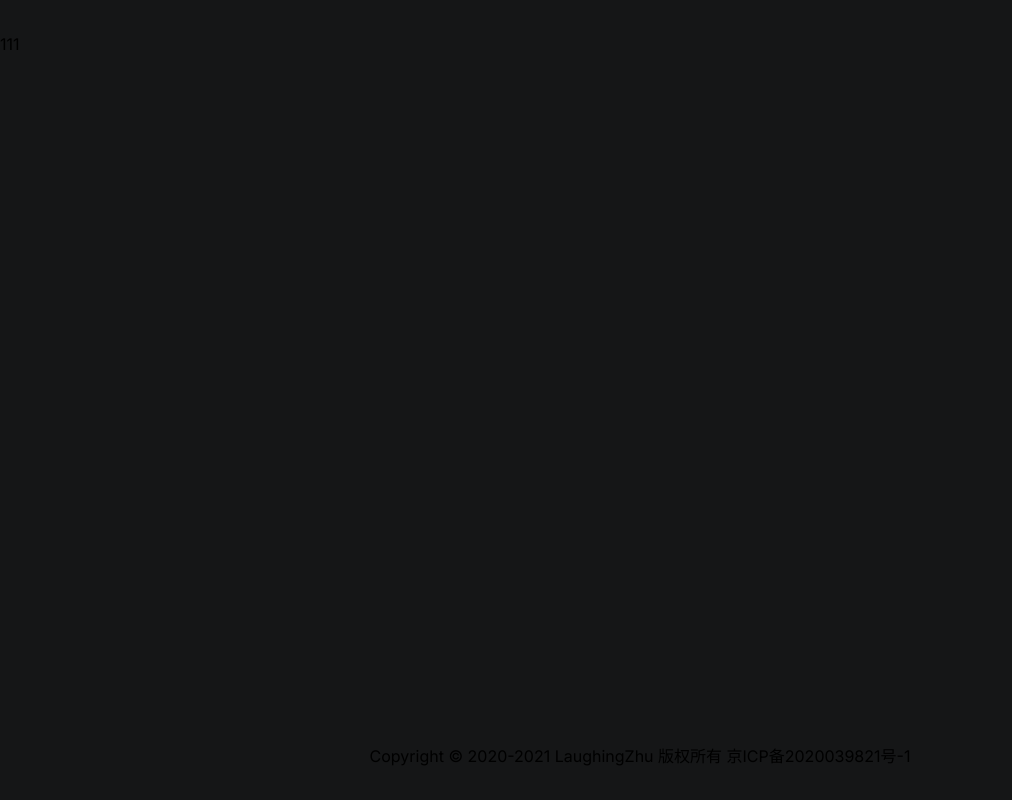
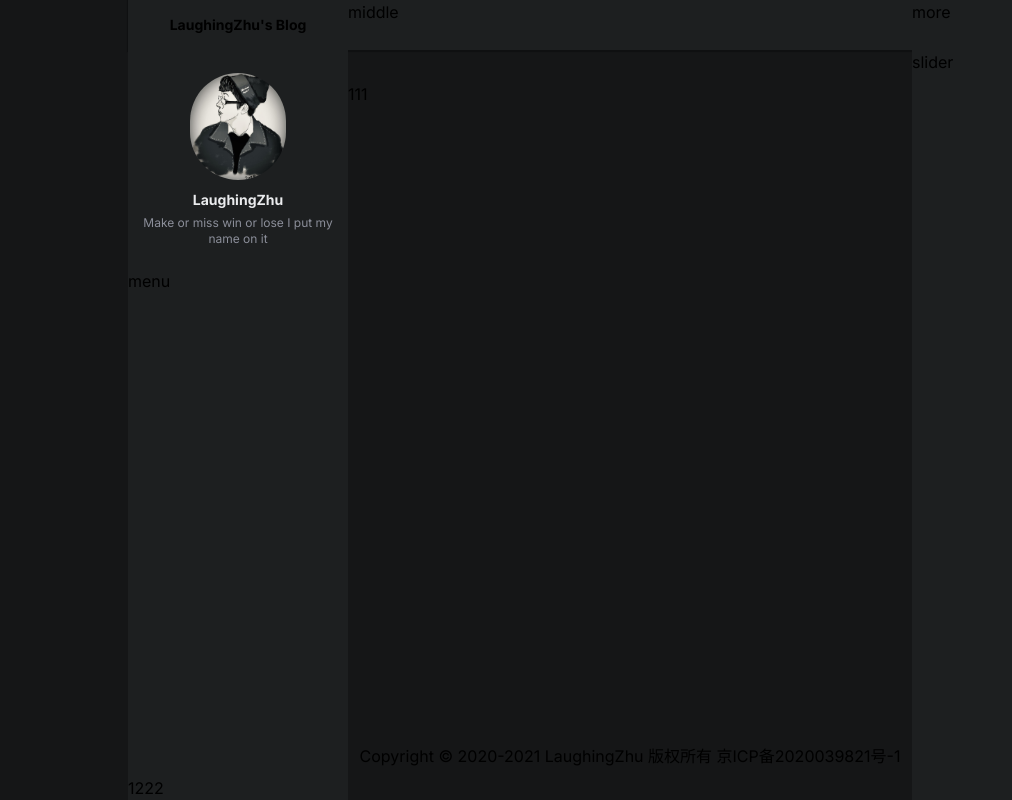
Before and after one commit to BlogNext/blog, a Next.js app: page / in a window 1280 px wide. Shown: the top 800 px of the page, without its empty margins (0-1012 px from the left). Built offline with nearby package versions, Linux system fonts and the light colour scheme.

Commit message:
feat(*): layout

```diff
--- a/src/app/layout.tsx
+++ b/src/app/layout.tsx
@@ -1,3 +1,6 @@
+import Aside from '@/components/Aside';
+import Header from '@/components/Header';
+import Sliderbar from '@/components/Sliderbar';
 import type { Metadata } from 'next';
 import dynamic from 'next/dynamic';
 import { Inter } from 'next/font/google';
@@ -13,9 +16,17 @@ export const metadata: Metadata = {
 export default function RootLayout({ children }: { children: React.ReactNode }) {
   return (
     <html lang='en'>
-      <body className={inter.className}>{children}</body>
-
-      <NoSSR />
+      <body
+        className={`${inter.className} h-screen flex flex-col justify-start items-center md:w-full lg:px-24 xl:px-32 2xl:px-80 relative`}
+      >
+        <NoSSR />
+        <Header />
+        <div className='w-full flex-auto flex flex-row z-10'>
+          <Aside />
+          {children}
+          <Sliderbar />
+        </div>
+      </body>
     </html>
   );
 }
--- a/src/app/page.tsx
+++ b/src/app/page.tsx
@@ -8,7 +8,7 @@ export const metadata: Metadata = {
 
 export default function Home() {
   return (
-    <main className='flex py-8 w-screen h-screen flex-col items-center justify-between'>
+    <main className='flex-auto flex py-8 flex-col items-center justify-between'>
       <div className='flex w-full flex-auto flex-col justify-start align-top border-y-rose-700'>
         111
       </div>
--- /dev/null
+++ b/src/components/Aside/index.tsx
@@ -0,0 +1,21 @@
+import Avatar from '@public/images/avatar.jpg';
+import Image from 'next/image';
+export default function Aside() {
+  return (
+    <div className='w-[220px] bg-[#1D1F20] h-full flex-none flex flex-col'>
+      <div className='flex-none w-full flex justify-center items-center flex-col h-[219px] hover:bg-[url("@public/images/snow.gif")] hover:bg-contain'>
+        <Image
+          src={Avatar}
+          alt='LaughingZhu'
+          className='rounded-full w-[96px] h-[107px] shadow-[2px_2px_3px_transparent] hover:rotate-[360deg] hover:scale-[1.2] cursor-pointer transition-all hover:animate-toBottom'
+        />
+        <div className='mt-[10px] text-sm font-bold text-[#eaebed]'>LaughingZhu</div>
+        <div className='px-[10px] mt-[5px] text-[#8b8e99] text-xs text-center'>
+          Make or miss win or lose I put my name on it
+        </div>
+      </div>
+      <div className='menu flex-auto'>menu</div>
+      <div className='flex-none'>1222</div>
+    </div>
+  );
+}
--- /dev/null
+++ b/src/components/Header/index.tsx
@@ -0,0 +1,9 @@
+export default function Header() {
+  return (
+    <header className='w-full h-[50px] bg-[#1D1F20] shadow-[0_1px_1px_1px_rgba(0,0,0,0.25)] z-10 flex'>
+      <div className='w-[220px] flex justify-center items-center text-sm font-bold'>{`LaughingZhu's Blog`}</div>
+      <div className='flex-auto'>middle</div>
+      <div className='w-[240px]'>more</div>
+    </header>
+  );
+}
--- /dev/null
+++ b/src/components/Sliderbar/index.tsx
@@ -0,0 +1,7 @@
+export default function Header() {
+  return (
+    <div className='w-[240px] h-full bg-[#1D1F20]'>
+      <div className='layout-header-container'>slider</div>
+    </div>
+  );
+}
--- a/src/components/bg/index.tsx
+++ b/src/components/bg/index.tsx
@@ -4,7 +4,7 @@ import Script from 'next/script';
 
 export default function Bg() {
   return (
-    <div className='bg w-screen h-screen'>
+    <div className='bg w-screen h-screen absolute'>
       <canvas id='cache-canvas' className='nodes-canvas cache-canvas' />
       <canvas id='main-canvas' className='nodes-canvas main-canvas' />
 
```
